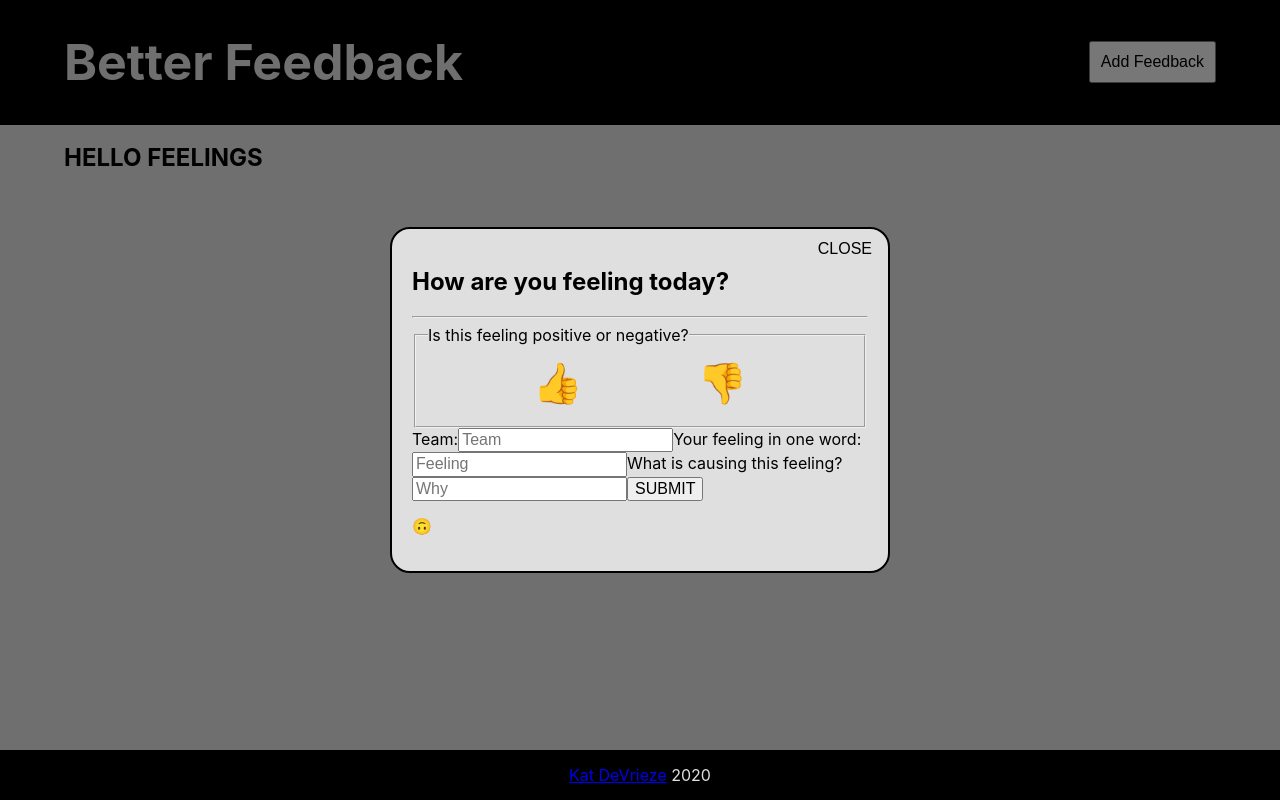
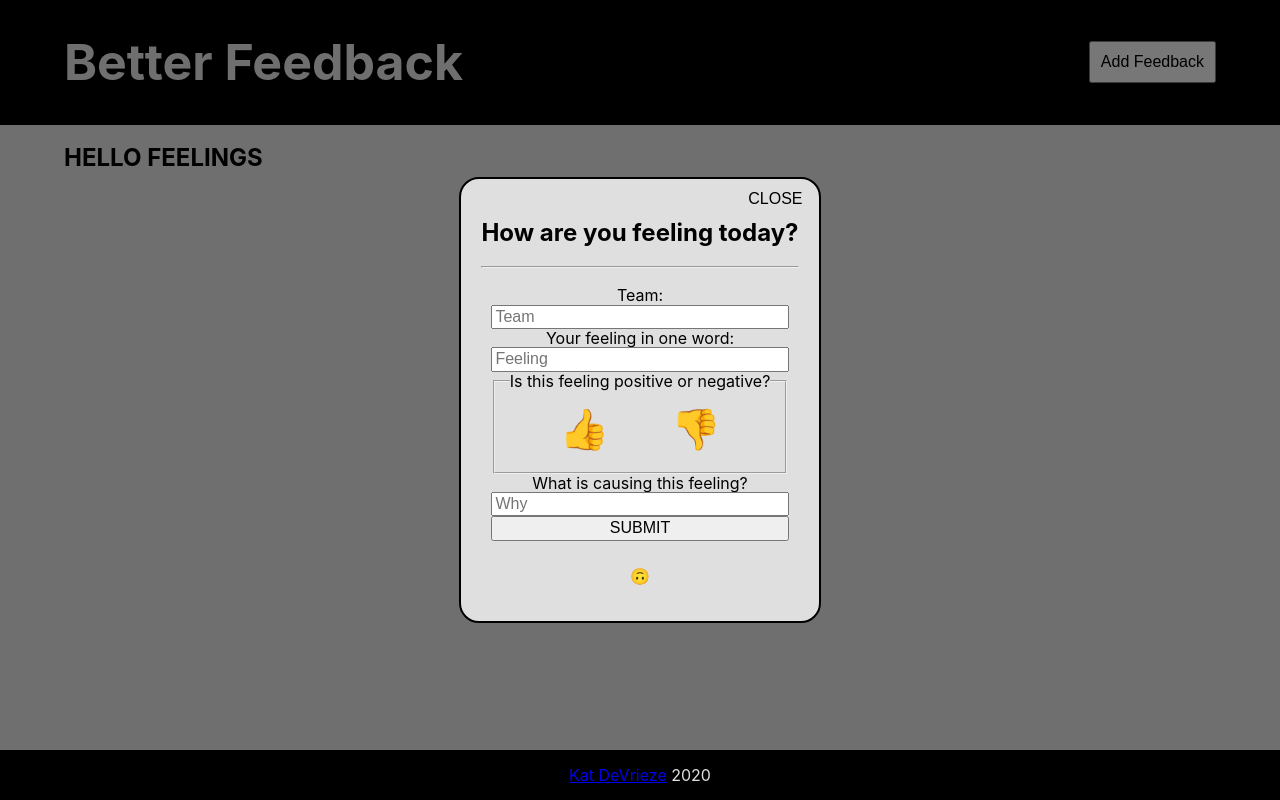
Before and after one commit to katmdev/better-feedback, a React app: page / in a window 1280 px wide. Both pictures are taken after a click on the button "Add Feedback". Built offline with nearby package versions, Linux system fonts and the light colour scheme; no server answers; the database is empty.

Commit message:
form styling

```diff
--- a/src/Form.js
+++ b/src/Form.js
@@ -59,6 +59,10 @@ class Form extends Component {
             <h2>How are you feeling today?</h2>
             <hr/>
             <form>
+                <label htmlFor="userTeam">Team:</label>
+                <input type="text" name="userTeam" placeholder="Team" value={userTeam} onChange={this.handleInputChange}/>
+                <label htmlFor="userFeeling">Your feeling in one word:</label>
+                <input type="text" name="userFeeling" placeholder="Feeling" value={userFeeling} onChange={this.handleInputChange}/>
                 <fieldset onChange={this.handleInputChange} value={userPositive}>
                     <legend htmlFor="userPositive">Is this feeling positive or negative?</legend>
                     <input className="sr-only" type="radio" name="userPositive" id="positive-true" value="true"/>
@@ -66,10 +70,6 @@ class Form extends Component {
                     <input className="sr-only" type="radio" name="userPositive" id="positive-false" value="false"/>
                     <label className="emoji" htmlFor="positive-false">👎</label>
                 </fieldset>
-                <label htmlFor="userTeam">Team:</label>
-                <input type="text" name="userTeam" placeholder="Team" value={userTeam} onChange={this.handleInputChange}/>
-                <label htmlFor="userFeeling">Your feeling in one word:</label>
-                <input type="text" name="userFeeling" placeholder="Feeling" value={userFeeling} onChange={this.handleInputChange}/>
                 <label htmlFor="userInfo">What is causing this feeling?</label>
                 <input type="text" name="userInfo" placeholder="Why" value={userInfo} onChange={this.handleInputChange}/>
                 <button onClick={this.handleSubmit}>SUBMIT</button>
--- a/src/index.css
+++ b/src/index.css
@@ -66,7 +66,7 @@ footer {
 }
 
 .modal__foreground {
-  max-width: 500px;
+  max-width: 600px;
   background-color: #DFDFDF;
   border-radius: 2rem;
   padding: 2rem;
@@ -105,3 +105,12 @@ fieldset {
 [type="radio"]:checked + label {
   background-color: black;
 }
+form {
+  display: flex;
+  flex-direction: column;
+  text-align: center;
+  padding: 1rem;
+}
+form + p {
+  text-align: center;
+}
```
